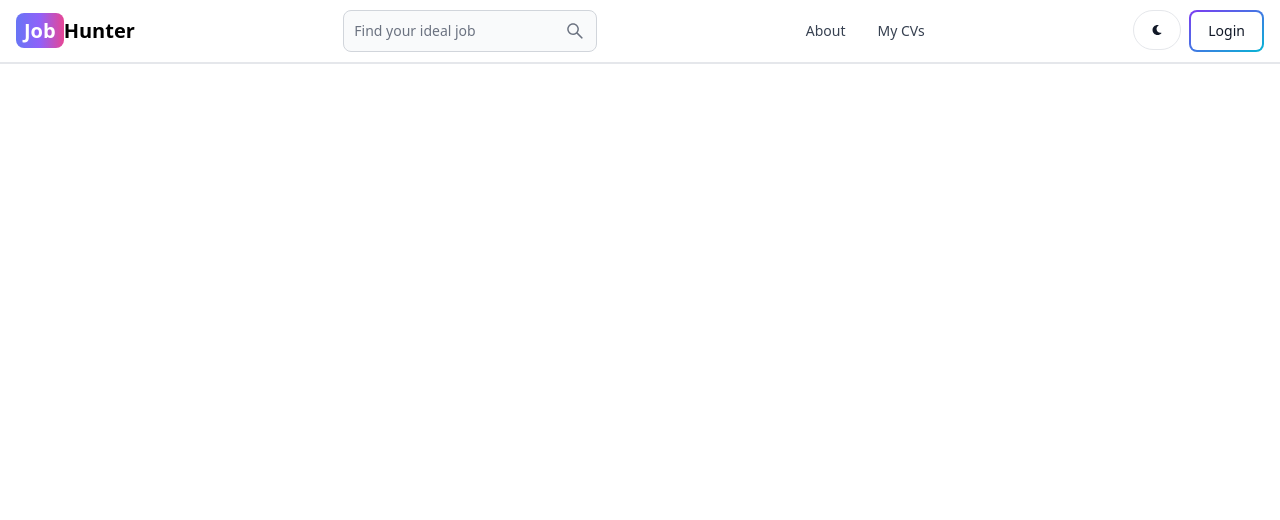
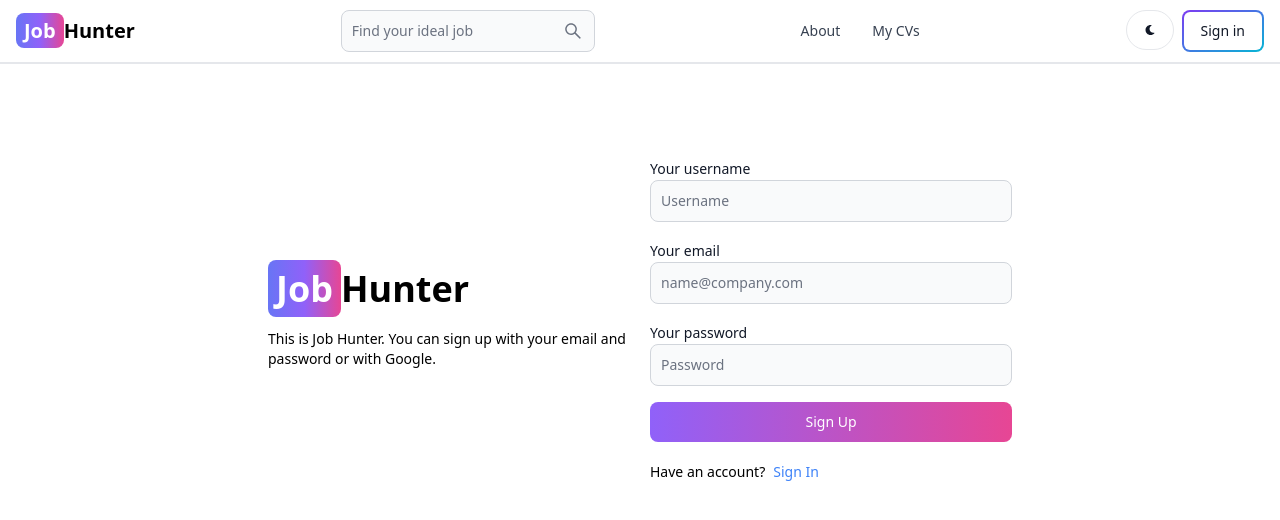
Before and after one commit to KatShiDo/job-hunter, a React (Vite) app in the folder frontend/: page /signup in a window 1280 px wide. Shown: the top 520 px of the page. Built offline with nearby package versions, Linux system fonts and the light colour scheme.

Commit message:
frontend: add signup functionality

```diff
--- a/frontend/src/App.jsx
+++ b/frontend/src/App.jsx
@@ -13,8 +13,8 @@
       <Header />
       <Routes>
         <Route path="/" element={<Home />} />
-        <Route path="/login" element={<Login />} />
-        <Route path="/register" element={<Register />} />
+        <Route path="/signin" element={<Login />} />
+        <Route path="/signup" element={<Register />} />
         <Route path="/about" element={<About />} />
         <Route path="/cvs" element={<Cvs />} />
       </Routes>
--- a/frontend/src/components/Header.jsx
+++ b/frontend/src/components/Header.jsx
@@ -1,7 +1,5 @@
 import React from "react";
-import { Navbar } from "flowbite-react";
-import { TextInput } from "flowbite-react";
-import { Button } from "flowbite-react";
+import { Navbar, TextInput, Button } from "flowbite-react";
 import { Link, useLocation } from "react-router-dom";
 import { AiOutlineSearch } from "react-icons/ai";
 import { FaMoon } from "react-icons/fa";
@@ -34,8 +32,8 @@
         <Button className="w-12 h-10 hidden sm:inline" color="gray" pill>
           <FaMoon />
         </Button>
-        <Link to="/login">
-          <Button gradientDuoTone="purpleToBlue" outline>Login</Button>
+        <Link to="/signup">
+          <Button gradientDuoTone="purpleToBlue" outline>Sign in</Button>
         </Link>
         <Navbar.Toggle />
       </div>
--- a/frontend/src/pages/Login.jsx
+++ b/frontend/src/pages/Login.jsx
@@ -2,6 +2,6 @@
 
 export default function Login() {
   return (
-    <div>Login</div>
+    <div>SignIn</div>
   )
 }
--- a/frontend/src/pages/Register.jsx
+++ b/frontend/src/pages/Register.jsx
@@ -1,7 +1,122 @@
-import React from "react"
+import React, { useState } from "react";
+import { Link, useNavigate } from "react-router-dom";
+import { Label, TextInput, Button, Alert, Spinner } from "flowbite-react";
 
 export default function Register() {
+  const [formData, setFormData] = useState({});
+  const [errorMessage, setErrorMessage] = useState(null);
+  const [loading, setLoading] = useState(false);
+
+  const navigate = useNavigate();
+
+  const handleChange = (event) => {
+    setFormData({ ...formData, [event.target.id]: event.target.value.trim() });
+  };
+
+  const handleSubmit = (event) => {
+    event.preventDefault();
+    if (!formData.username || !formData.email || !formData.password) {
+      return setErrorMessage("Please fill out all fields");
+    }
+    setLoading(true);
+    setErrorMessage(null);
+    fetch("/api/auth/register", {
+      method: "POST",
+      headers: { "Content-Type": "application/json" },
+      body: JSON.stringify(formData),
+    })
+      .then((response) => {
+        setLoading(false);
+        if (response.ok) {
+          navigate("/signin")
+        }
+        return response.json();
+      })
+      .then((data) => {
+        if (data.success === false) {
+          return setErrorMessage(data.message);
+        }
+      })
+      .catch((error) => {
+        setErrorMessage(error);
+        setLoading(false);
+      });
+  };
+
   return (
-    <div>Register</div>
-  )
+    <div className="min-h-screen mt-20">
+      <div className="flex p-3 max-w-3xl mx-auto flex-col md:flex-row md:items-center gap-5">
+        {/* left */}
+        <div className="flex-1">
+          <Link to="/" className="font-bold dark:text-white text-4xl">
+            <span className="px-2 py-1 bg-gradient-to-r from-indigo-500 via-purple-500 to-pink-500 rounded-lg text-white">
+              Job
+            </span>
+            Hunter
+          </Link>
+          <p className="text-sm mt-5">
+            This is Job Hunter. You can sign up with your email and password or
+            with Google.
+          </p>
+        </div>
+        {/* right */}
+        <div className="flex-1">
+          <form className="flex flex-col gap-4" onSubmit={handleSubmit}>
+            <div>
+              <Label value="Your username" />
+              <TextInput
+                type="text"
+                placeholder="Username"
+                id="username"
+                onChange={handleChange}
+              />
+            </div>
+            <div>
+              <Label value="Your email" />
+              <TextInput
+                type="email"
+                placeholder="name@company.com"
+                id="email"
+                onChange={handleChange}
+              />
+            </div>
+            <div>
+              <Label value="Your password" />
+              <TextInput
+                type="password"
+                placeholder="Password"
+                id="password"
+                onChange={handleChange}
+              />
+            </div>
+            <Button
+              gradientDuoTone="purpleToPink"
+              type="submit"
+              disabled={loading}
+            >
+              {loading ? (
+                <>
+                  <Spinner size="sm" />
+                  <span className="pl-3">Loading...</span>
+                </>
+              ) : (
+                "Sign Up"
+              )}
+            </Button>
+          </form>
+          <div className="flex gap-2 text-sm mt-5">
+            <span>Have an account?</span>
+            <Link to="/signin" className="text-blue-500">
+              Sign In
+            </Link>
+          </div>
+          {errorMessage && (
+            <Alert className="mt-5" color="failure">
+              {errorMessage}
+            </Alert>
+          )}
+        </div>
+      </div>
+    </div>
+  );
 }
--- a/frontend/vite.config.js
+++ b/frontend/vite.config.js
@@ -1,7 +1,15 @@
-import { defineConfig } from 'vite'
-import react from '@vitejs/plugin-react-swc'
+import { defineConfig } from "vite";
+import react from "@vitejs/plugin-react-swc";
 
 // https://vitejs.dev/config/
 export default defineConfig({
+  server: {
+    proxy: {
+      "/api": {
+        target: "http://localhost:8000",
+        secure: false,
+      },
+    },
+  },
   plugins: [react()],
-})
+});
```
Also changed, not shown: 1 other file (tests, documents, lock files or other folders).
